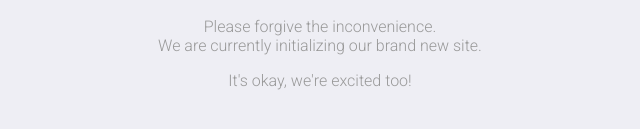
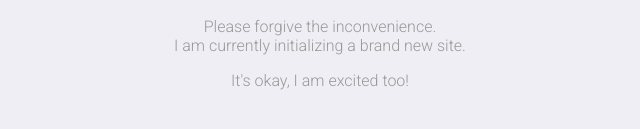
Before and after one commit to ncsQuan/Web-Portfolio, a plain HTML site: page index.html in a window 1280 px wide. Shown: the part 363-492 px from the top of the page, 328-968 px from the left. Drawn offline with Linux system fonts and the light colour scheme.

Commit message:
Update index.html
I instead of we

```diff
--- a/index.html
+++ b/index.html
@@ -66,10 +66,10 @@
 </svg>
 <p>
   Please forgive the inconvenience. <br />
-  We are currently initializing our brand new site.
+  I am currently initializing a brand new site.
 </p>
 <p>
-  It's okay, we're excited too!
+  It's okay, I am excited too!
 </p>
 
 </div>
```
